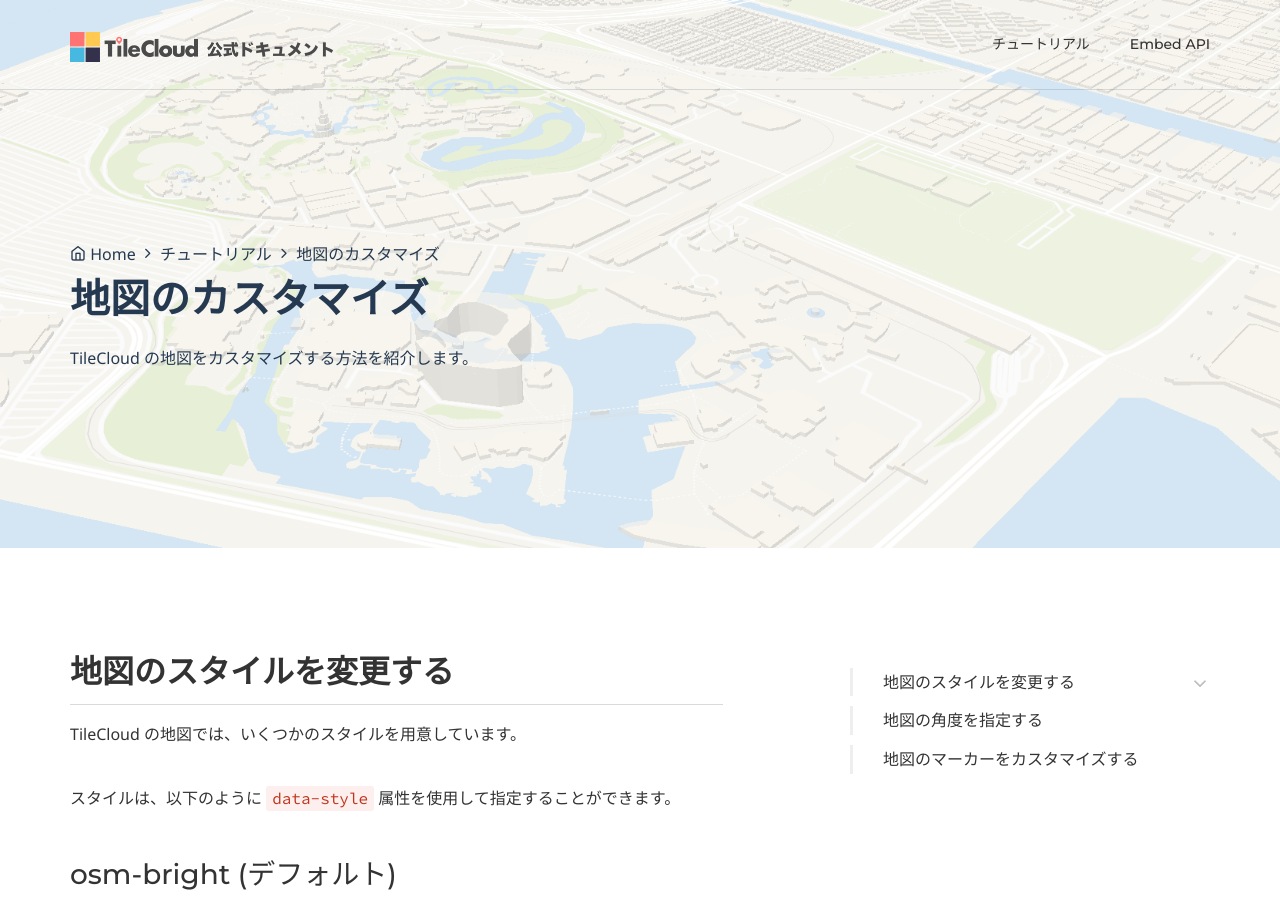
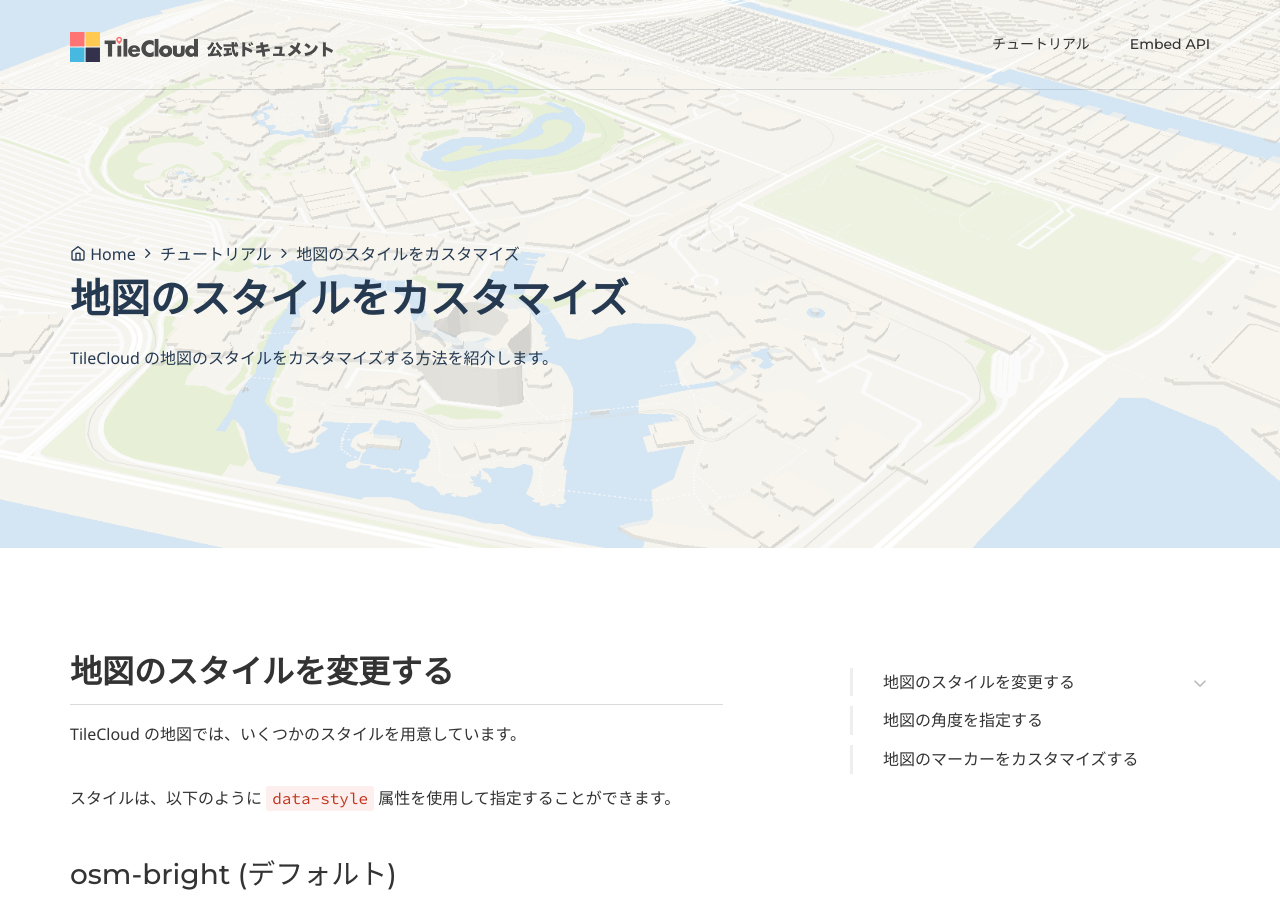
Before and after one commit to tilecloud/docs.tilecloud.io, a Jekyll site: the page built from tutorial/005.md, in a window 1280 px wide and 900 px high. Built offline with Jekyll 4.4.1, drawn with Linux system fonts in a browser that asks for light colours; some web fonts are replaced; a script that is not in the unit is left out.

Commit message:
some fix

```diff
--- a/tutorial/005.md
+++ b/tutorial/005.md
@@ -5,8 +5,8 @@
 comments: false
 
 # Hero section
-title: 地図のカスタマイズ
-description: TileCloud の地図をカスタマイズする方法を紹介します。
+title: 地図のスタイルをカスタマイズ
+description: TileCloud の地図のスタイルをカスタマイズする方法を紹介します。
 
 # Author box
 # author:
@@ -30,7 +30,7 @@
 breadcrumbs:
     - title: チュートリアル
       url: /tutorial/
-    - title: 地図のカスタマイズ
+    - title: 地図のスタイルをカスタマイズ
       url: /tutorial/005/
 ---
 
```
Also changed, not shown: tutorial/index.md (+1 -1 lines).
